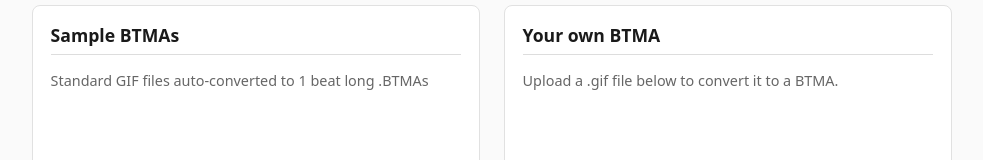
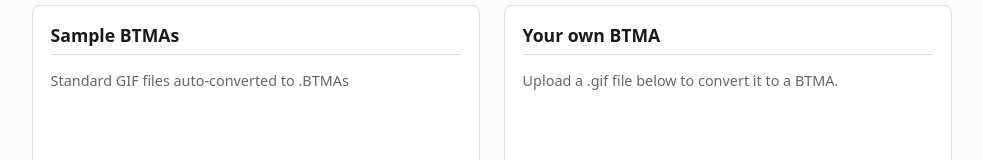
Before and after one commit to btm-format/btm-format.github.io, a plain HTML site: page index.html in a window 1280 px wide. Shown: the part 342-502 px from the top of the page, without its empty margins (148-1131 px from the left). Drawn offline with Linux system fonts and the light colour scheme.

Commit message:
Update index.html

```diff
--- a/index.html
+++ b/index.html
@@ -34,7 +34,7 @@
   <div class="btma-grid">
     <section id="sample-section">
       <h2>Sample BTMAs</h2>
-      <p class="hint">Standard GIF files auto-converted to 1&nbsp;beat long&nbsp;.BTMAs</p>
+      <p class="hint">Standard GIF files auto-converted to .BTMAs</p>
       <div id="samples-container"></div>
     </section>
 
```
